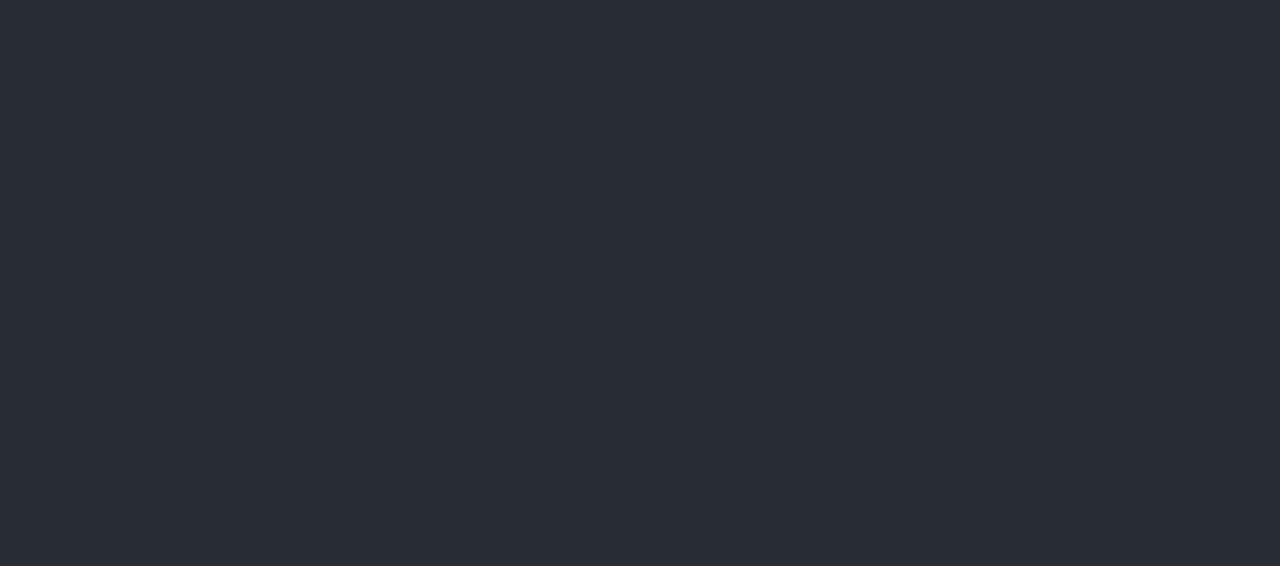
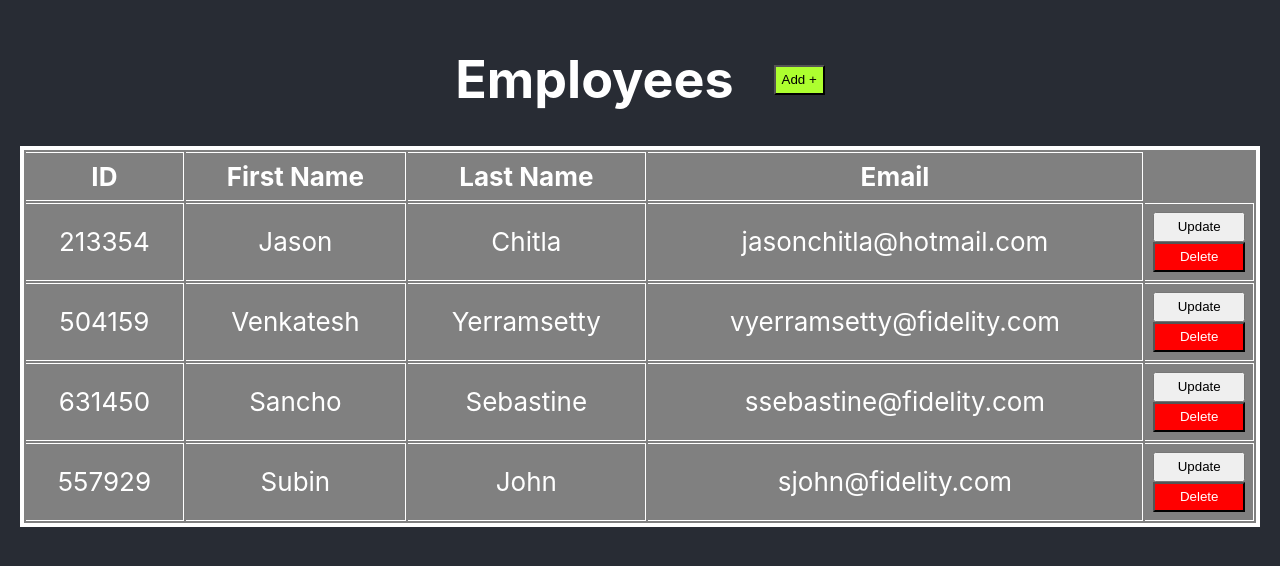
Before and after one commit to jasonchitla/sample-spa, a React (Create React App) app: page / in a window 1280 px wide. Shown: the part 130-696 px from the top of the page. Built offline with nearby package versions, Linux system fonts and the light colour scheme.

Commit message:
added react table

```diff
--- a/package.json
+++ b/package.json
@@ -9,6 +9,7 @@
     "react": "^17.0.1",
     "react-dom": "^17.0.1",
     "react-scripts": "4.0.0",
+    "react-table": "^7.6.1",
     "web-vitals": "^0.2.4"
   },
   "scripts": {
--- a/src/App.css
+++ b/src/App.css
@@ -36,3 +36,52 @@
     transform: rotate(360deg);
   }
 }
+
+table {
+  background-color: grey;
+  width: -webkit-fill-available;
+  border: 4px solid white;
+  margin-left: 20px;
+  margin-right: 20px;
+}
+
+tr {
+  border: 4px solid white;
+}
+
+th,
+td {
+  margin: 0;
+  padding: 0.5rem;
+  border-bottom: 1px solid white;
+  border-right: 1px solid white;
+  border-top: 1px solid white;
+}
+
+.header-container {
+  display: flex;
+  float: left;
+}
+
+.header-button {
+  height:30px;
+  align-self: center;
+  margin-left: 40px;
+  background-color: greenyellow;
+}
+
+.delete-button {
+  height:30px;
+  align-self: center;
+  background-color: red;
+  color: white;
+}
+
+.update-button {
+  height:30px;
+  align-self: center;
+}
+
+.buttons-container {
+  display: grid;
+}
--- a/src/App.js
+++ b/src/App.js
@@ -1,10 +1,36 @@
 import './App.css';
+import React from "react";
+import employeeData from './employeeData'
+import Table from './Table'
+
+const columns = [
+  {
+    Header: "ID",
+    accessor: "id"
+  },
+  {
+    Header: "First Name",
+    accessor: "firstName"
+  },
+  {
+    Header: "Last Name",
+    accessor: "lastName"
+  },
+  {
+    Header: "Email",
+    accessor: "email"
+  }
+];
 
 function App() {
   return (
     <div className="App">
       <header className="App-header">
-
+        <div className="header-container">
+          <h1>Employees</h1>
+          <button className="header-button" >Add +</button>
+        </div>
+        <Table columns={columns} data={employeeData.employees} />
       </header>
     </div>
   );
--- /dev/null
+++ b/src/Table.js
@@ -0,0 +1,48 @@
+import './App.css';
+import React from "react";
+import { useTable } from "react-table";
+
+function Table({ columns, data }) {
+  const {
+    getTableProps,
+    getTableBodyProps,
+    headerGroups,
+    rows,
+    prepareRow,
+  } = useTable({
+    columns,
+    data,
+  })
+
+  return (
+    <table {...getTableProps()}>
+      <thead>
+        {headerGroups.map(headerGroup => (
+          <tr {...headerGroup.getHeaderGroupProps()}>
+            {headerGroup.headers.map(column => (
+              <th {...column.getHeaderProps()}>{column.render('Header')}</th>
+            ))}
+          </tr>
+        ))}
+      </thead>
+      <tbody {...getTableBodyProps()}>
+        {rows.map((row, i) => {
+          prepareRow(row)
+          return (
+            <tr {...row.getRowProps()}>
+              {row.cells.map(cell => {
+                return <td {...cell.getCellProps()}>{cell.render('Cell')}</td>
+              })}
+              <td className="buttons-container">
+                <button className="update-button">Update</button>
+                <button className="delete-button">Delete</button>
+              </td>
+            </tr>
+          )
+        })}
+      </tbody>
+    </table>
+  )
+}
+
+export default Table;
```
Also changed, not shown: 1 other file (tests, documents, lock files or other folders).
